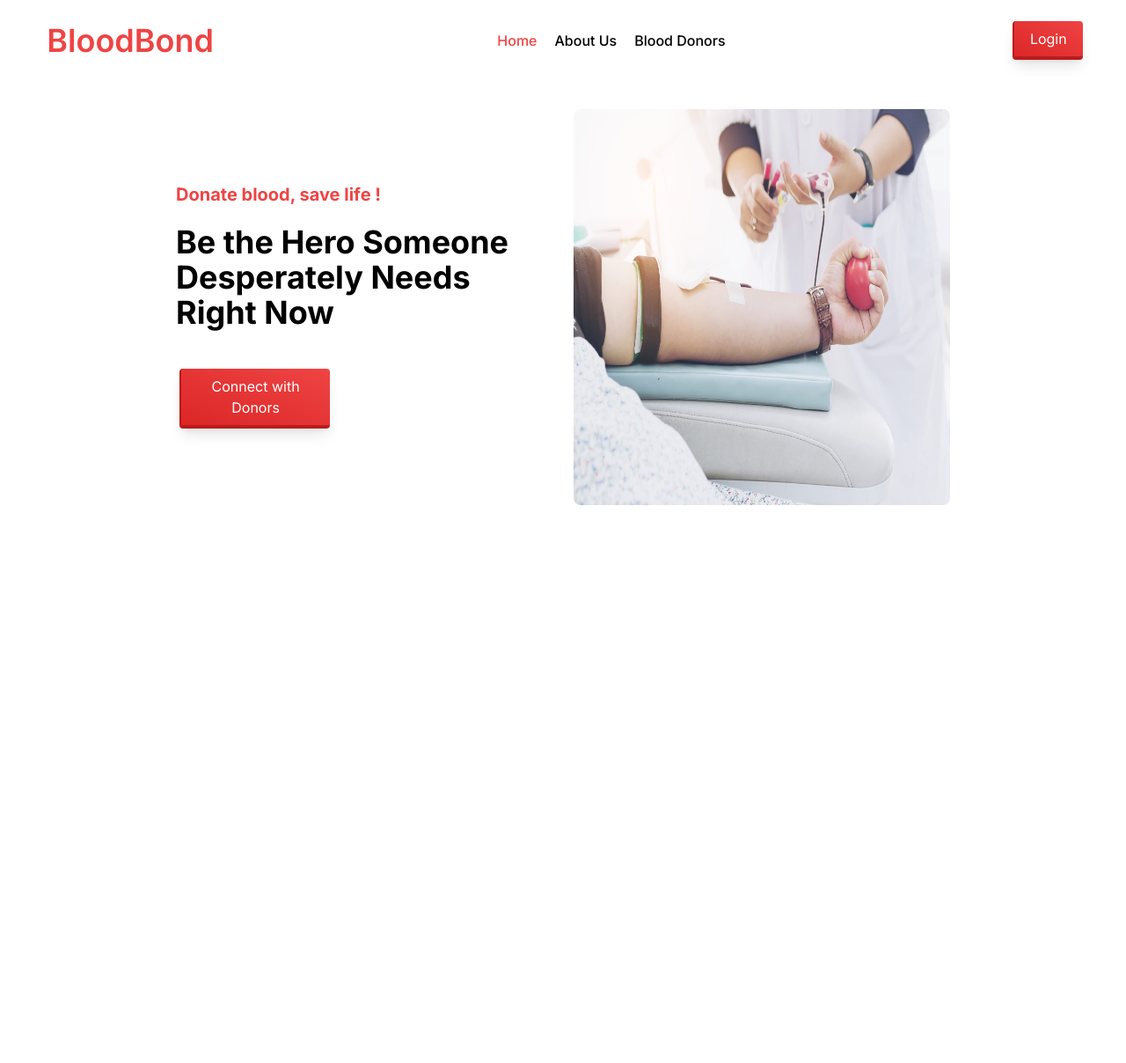
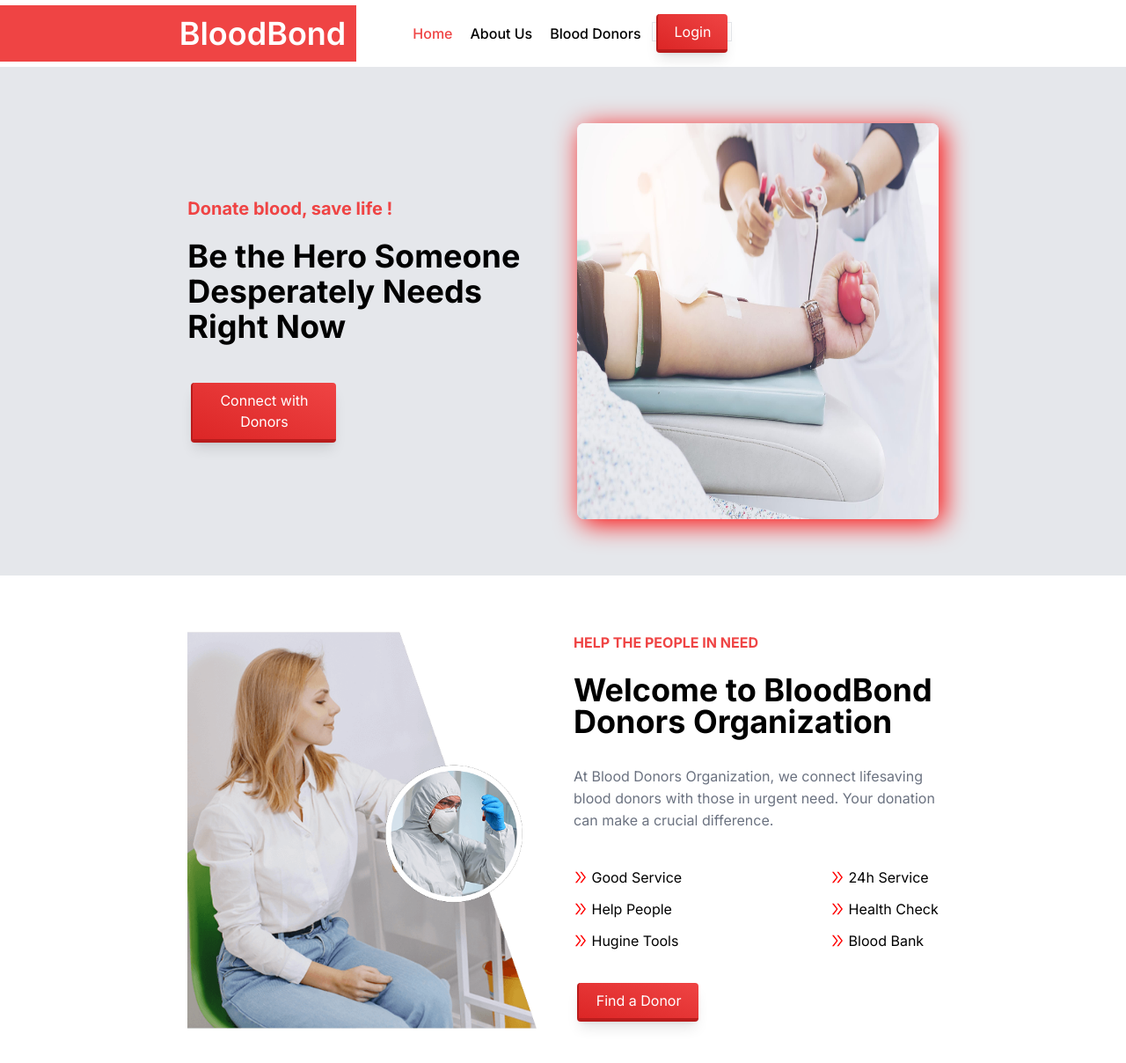
Before and after one commit to JannatunNimeNishat/blood_donation_application_client, a Next.js app: page / in a window 1280 px wide. Shown: the top 1208 px of the page at 88% size. Before the commit the page ends 892 px from the top, so only its background shows below. Built offline with nearby package versions, Linux system fonts and the light colour scheme.

Commit message:
help people section added

```diff
--- a/src/app/(withCommonLayout)/page.tsx
+++ b/src/app/(withCommonLayout)/page.tsx
@@ -1,10 +1,16 @@
+import HelpPeopleInNeed from '@/components/ui/HomePage/HelpPeopleInNeed/HelpPeopleInNeed';
 import HeroSection from '@/components/ui/HomePage/HeroSection/HeroSection';
 import React from 'react';
 
 const HomePage = () => {
   return (
-    <div className="max-w-[1440px]  mx-auto">
+    <div className="">
+      <div className='bg-gray-200'>
      <HeroSection/>
+      </div>
+     <div className=' max-w-[1440px] mx-auto'>
+     <HelpPeopleInNeed/>
+     </div>
     </div>
   );
 };
--- a/src/app/(withDashbaordLayout)/dashboard/admin/page.tsx
+++ b/src/app/(withDashbaordLayout)/dashboard/admin/page.tsx
@@ -1,11 +1,12 @@
-import { getUserInfo } from '@/services/actions/auth.services';
+
+
 
 
 const AdminDashboard = () => {
 
     return (
         <div>
-            <h1 className='text-3xl font-semibold text-center'>Welcome back, Admin</h1>
+            <h1 className='text-3xl font-semibold text-center'>Welcome Back !!!</h1>
         </div>
     );
 };
--- a/src/app/(withDashbaordLayout)/dashboard/user/page.tsx
+++ b/src/app/(withDashbaordLayout)/dashboard/user/page.tsx
@@ -4,7 +4,7 @@ const UserPage = () => {
 
     return (
         <div>
-          <h1 className='text-3xl font-semibold text-center'>Welcome back</h1>
+          <h1 className='text-3xl font-semibold text-center'>Welcome back !!!</h1>
         </div>
     );
 };
--- a/src/assets/index.ts
+++ b/src/assets/index.ts
@@ -1,6 +1,8 @@
 const assets = {
   images: {
     heroImage: require("./landing_page/heroImage.jpg"),
+    help1:require("./landing_page/help1.png"),
+    help2:require("./landing_page/help2.png"),
   },
 };
 
--- a/src/components/dashboard/SideBar/SideBar.tsx
+++ b/src/components/dashboard/SideBar/SideBar.tsx
@@ -120,6 +120,7 @@ const SideBar = () => {
 
   return (
     <Sider
+
       width={230}
       style={{ height: "100vh", position: "sticky", top: "0", left: "0" }}
       breakpoint="lg"
--- a/src/components/shared/Navbar/Navbar.tsx
+++ b/src/components/shared/Navbar/Navbar.tsx
@@ -12,12 +12,55 @@ const Navbar = () => {
   );
   const pathName = usePathname();
   return (
-    <div className="flex items-center justify-between py-5 w-11/12 mx-auto">
-      <figure>
+    <div className="flex items-center gap-16  w-full mx-auto shadow-lg">
+      <figure className="bg-red-500 w-4/12 text-left flex justify-end py-3 ">
+        <Link href={'/'} className="text-4xl font-semibold text-white px-3 cursor-pointer">BloodBond</Link>
+      </figure>
+      <div className="flex items-center w-8/12  gap-3 py-3">
+        <ul className="flex items-center gap-5 ">
+          <Link
+            className={`${pathName === "/" ? "text-red-500" : ""}
+          hover:text-red-500 duration-150 font-medium
+          `}
+            href={"/"}
+          >
+            Home
+          </Link>
+          <Link
+            className={`${pathName === "/aboutUs" ? "text-red-500" : ""}
+          hover:text-red-500 duration-150 font-medium
+          `}
+            href={"/aboutUs"}
+          >
+            About Us
+          </Link>
+          <Link
+            className={`${pathName === "/bloodDonors" ? "text-red-500" : ""}
+          hover:text-red-500 duration-150 font-medium
+          `}
+            href={"/bloodDonors"}
+          >
+            Blood Donors
+          </Link>
+        </ul>
+      <div className="cursor-pointer  ">
+        <AuthButton />
+      </div>
+      </div>
+    </div>
+  );
+};
+
+export default Navbar;
+
+
+/*
+ <div className="flex items-center justify-between py-5 w-11/12 mx-auto">
+      <figure className="border">
         <Link href={'/'} className="text-4xl font-semibold text-red-500 cursor-pointer">BloodBond</Link>
       </figure>
       <div>
-        <ul className="flex items-center gap-5">
+        <ul className="flex items-center gap-5 border">
           <Link
             className={`${pathName === "/" ? "text-red-500" : ""}
           hover:text-red-500 duration-150 font-medium
@@ -44,11 +87,8 @@ const Navbar = () => {
           </Link>
         </ul>
       </div>
-      <div className="cursor-pointer  ">
+      <div className="cursor-pointer  border">
         <AuthButton />
       </div>
     </div>
-  );
-};
-
-export default Navbar;
+*/
--- a/src/components/ui/AuthButton/AuthButton.tsx
+++ b/src/components/ui/AuthButton/AuthButton.tsx
@@ -40,8 +40,7 @@ const AuthButton = () => {
         <>
          {
             !userInfo?.id ?
-            <Link href={'/login'}
-
+            <Link className="border w-[150px] h-[150px]" href={'/login'}
             >
               <PrimaryBtn>
                 Login
--- /dev/null
+++ b/src/components/ui/HomePage/HelpPeopleInNeed/HelpPeopleInNeed.tsx
@@ -0,0 +1,63 @@
+import assets from "@/assets";
+import Image from "next/image";
+import { DoubleRightOutlined } from "@ant-design/icons";
+import PrimaryBtn from "../../Button/PrimaryBtn";
+
+const HelpPeopleInNeed = () => {
+  return (
+    <div className="py-16 w-8/12 mx-auto flex items-center  gap-10 ">
+      <div className="grid grid-cols-6 gap-6">
+        <figure className="relative  col-span-3">
+          <Image height={450} src={assets.images.help1} alt="help image" />
+          <Image
+            height={160}
+            width={160}
+            className="absolute top-1/3 right-8"
+            src={assets.images.help2}
+            alt="help image"
+          />
+        </figure>
+        <div className=" col-span-3">
+          <h4 className="text-red-500 font-bold">HELP THE PEOPLE IN NEED</h4>
+          <h1 className="text-4xl font-bold my-6 leading-[36px]">
+            Welcome to BloodBond <br /> Donors Organization
+          </h1>
+          <p className="mt-8 text-gray-500 leading-[25px]">
+            At Blood Donors Organization, we connect lifesaving blood donors
+            with those in urgent need. Your donation can make a crucial
+            difference.
+          </p>
+          <div className="mt-10 flex justify-between items-center">
+            <ul className="space-y-3">
+              <li>
+                <DoubleRightOutlined style={{ color: "red" }} /> Good Service
+              </li>
+              <li>
+                <DoubleRightOutlined style={{ color: "red" }} /> Help People
+              </li>
+              <li>
+                <DoubleRightOutlined style={{ color: "red" }} /> Hugine Tools
+              </li>
+            </ul>
+            <ul className="space-y-3">
+              <li>
+                <DoubleRightOutlined style={{ color: "red" }} /> 24h Service
+              </li>
+              <li>
+                <DoubleRightOutlined style={{ color: "red" }} /> Health Check
+              </li>
+              <li>
+                <DoubleRightOutlined style={{ color: "red" }} /> Blood Bank
+              </li>
+            </ul>
+          </div>
+          <div className="mt-8 w-1/3">
+            <PrimaryBtn>Find a Donor</PrimaryBtn>
+          </div>
+        </div>
+      </div>
+    </div>
+  );
+};
+
+export default HelpPeopleInNeed;
--- a/src/components/ui/HomePage/HeroSection/HeroSection.tsx
+++ b/src/components/ui/HomePage/HeroSection/HeroSection.tsx
@@ -5,8 +5,8 @@ import Link from "next/link";
 import PrimaryBtn from "../../Button/PrimaryBtn";
 const HeroSection = () => {
   return (
-    <div className="py-8 w-11/12 mx-auto flex items-center justify-center">
-      <div className="grid grid-cols-6 gap-6 w-9/12 mx-auto ">
+    <div className=" max-w-[1440px]  mx-auto ">
+      <div className="grid grid-cols-6 gap-8 w-8/12 mx-auto py-16 ">
         <div className="col-span-3 flex flex-col justify-center ">
           <div className="space-y-5">
 
@@ -30,7 +30,10 @@ const HeroSection = () => {
         </div>
         <div className=" col-span-3">
           <Image
-            className="h-[450px] w-[450px] rounded-lg"
+            className="h-[450px] w-[450px] rounded-lg  "
+            style={{
+              boxShadow: "5px 5px 30px red"
+            }}
             src={assets.images.heroImage}
             alt="hero image"
           />
```
Also changed, not shown: src/assets/landing_page/help1.png (added), src/assets/landing_page/help2.png (added).
